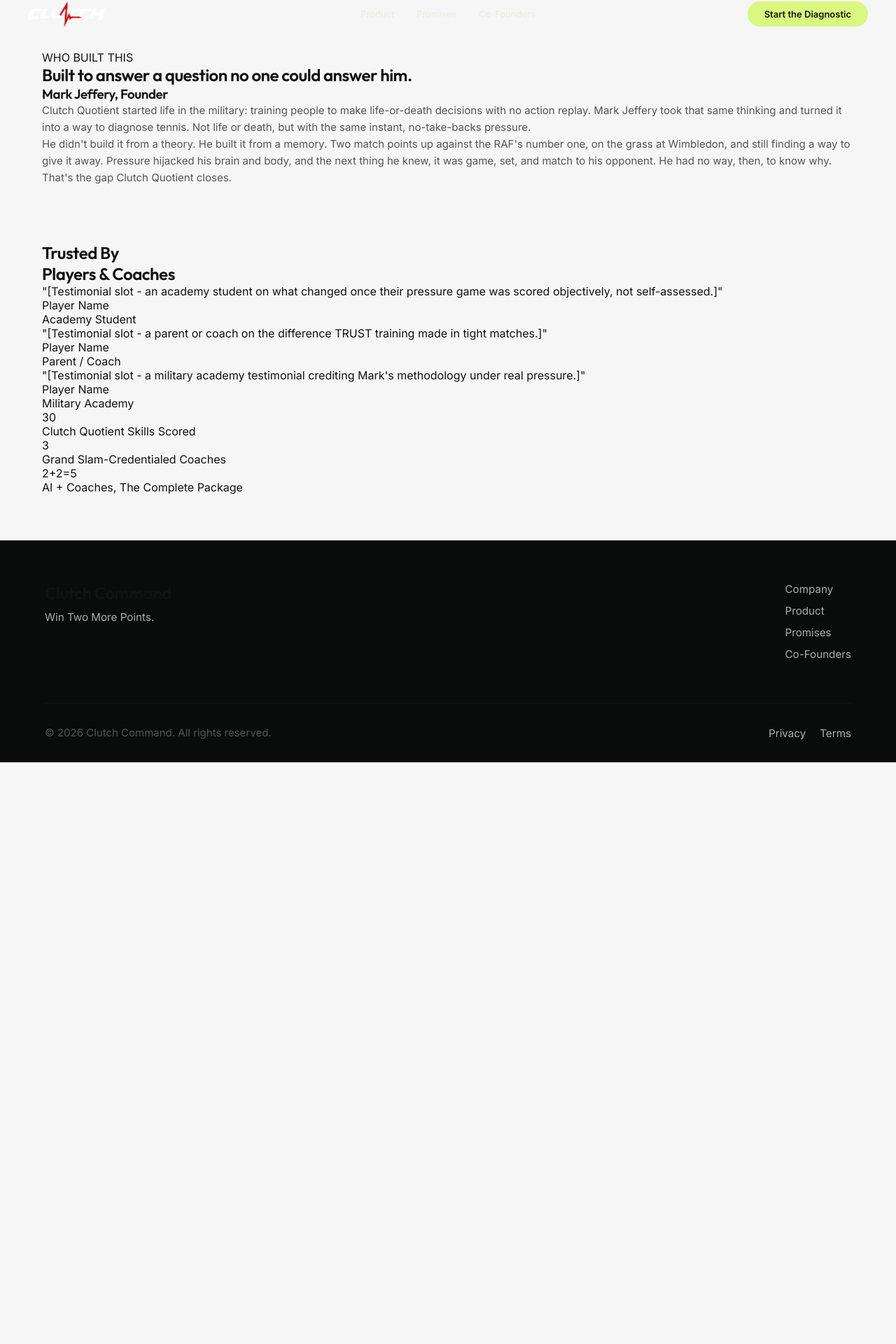
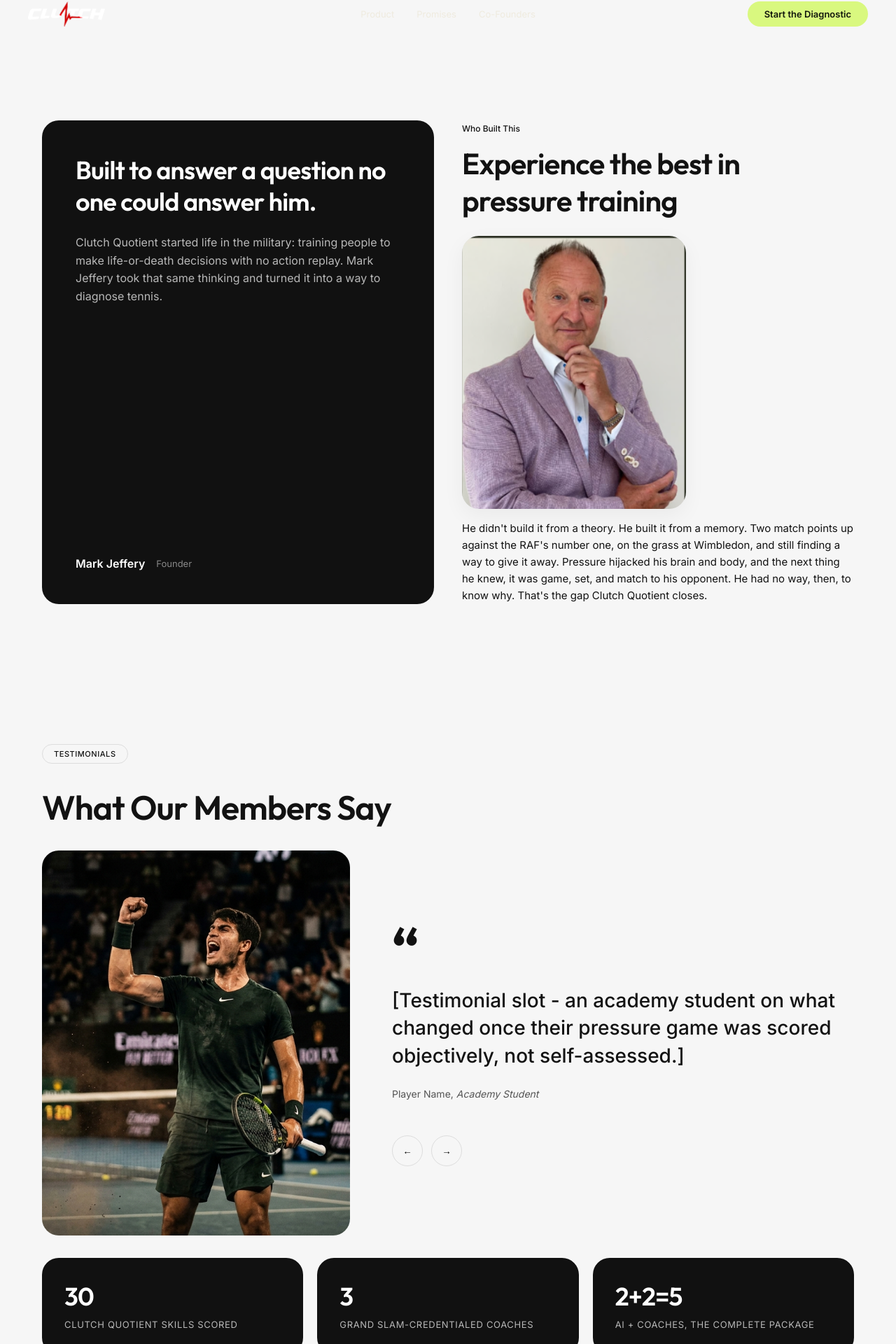
Before and after one commit to aakasharora15/Clutch-Command, a Next.js app: page /co-founders in a window 1280 px wide. Shown: the part 28-1948 px from the top of the page at 70% size. Before the commit the page ends 1117 px from the top, so only its background shows below. Built offline with nearby package versions, Linux system fonts and the light colour scheme.

Commit message:
Fix sub-pages to use the new Padel Sport light theme and bento grid layouts

```diff
--- a/src/app/co-founders/page.tsx
+++ b/src/app/co-founders/page.tsx
@@ -2,46 +2,65 @@ import React from 'react';
 
 export default function CoFoundersPage() {
   return (
-    <div style={{ paddingTop: '100px', minHeight: '100vh' }}>
+    <div className="page-wrapper" style={{ paddingTop: '100px' }}>
 
-      <section className="about-founder">
-        <div className="wrap about-founder-grid">
-          <div className="founder-photo" style={{ backgroundImage: "url('/mark_jeffery.png')", backgroundSize: 'cover', backgroundPosition: 'center' }}></div>
-          <div>
-            <div className="founder-eyebrow">WHO BUILT THIS</div>
+      <section className="about-founder light-section" id="co-founders">
+        <div className="wrap bento-split-reverse">
+          <div className="bento-black-card">
             <h2>Built to answer a question no one could answer him.</h2>
-            <h3>Mark Jeffery, Founder</h3>
-            <p>
-              Clutch Quotient started life in the military: training people to make life-or-death decisions with no action replay. Mark Jeffery took that same thinking and turned it into a way to diagnose tennis. Not life or death, but with the same instant, no-take-backs pressure.
-            </p>
-            <p>
+            <p>Clutch Quotient started life in the military: training people to make life-or-death decisions with no action replay. Mark Jeffery took that same thinking and turned it into a way to diagnose tennis.</p>
+            <div className="bento-black-footer">
+              <div className="founder-name">Mark Jeffery</div>
+              <div className="founder-title">Founder</div>
+            </div>
+          </div>
+          <div className="bento-white-text">
+            <div className="section-eyebrow dark-text">Who Built This</div>
+            <h2 className="dark-text">Experience the best in pressure training</h2>
+            <div className="bento-img-card-small" style={{ backgroundImage: "url('/mark_jeffery.png')" }}></div>
+            <p className="dark-text mt-4">
               He didn't build it from a theory. He built it from a memory. Two match points up against the RAF's number one, on the grass at Wimbledon, and still finding a way to give it away. Pressure hijacked his brain and body, and the next thing he knew, it was game, set, and match to his opponent. He had no way, then, to know why. That's the gap Clutch Quotient closes.
             </p>
           </div>
         </div>
       </section>
 
-      <section className="trusted" id="coaches" style={{ paddingTop: '80px' }}>
+      <section className="testimonials light-section" id="promises">
         <div className="wrap">
-          <h2>Trusted By<br />Players &amp; Coaches</h2>
-          <div className="testi-grid">
-            <div className="testi">
-              <div className="testi-quote">&quot;[Testimonial slot - an academy student on what changed once their pressure game was scored objectively, not self-assessed.]&quot;</div>
-              <div className="testi-person"><div className="avatar"></div><div><div className="testi-name">Player Name</div><div className="testi-role">Academy Student</div></div></div>
-            </div>
-            <div className="testi">
-              <div className="testi-quote">&quot;[Testimonial slot - a parent or coach on the difference TRUST training made in tight matches.]&quot;</div>
-              <div className="testi-person"><div className="avatar"></div><div><div className="testi-name">Player Name</div><div className="testi-role">Parent / Coach</div></div></div>
-            </div>
-            <div className="testi">
-              <div className="testi-quote">&quot;[Testimonial slot - a military academy testimonial crediting Mark&apos;s methodology under real pressure.]&quot;</div>
-              <div className="testi-person"><div className="avatar"></div><div><div className="testi-name">Player Name</div><div className="testi-role">Military Academy</div></div></div>
+          <div className="section-eyebrow dark-text btn-outline-pill">Testimonials</div>
+          <h2 className="dark-text mt-4">What Our Members Say</h2>
+
+          <div className="testi-bento mt-8">
+            <div className="testi-image" style={{ backgroundImage: "url('/bento_player_celebrate_1783528150116.jpg')" }}></div>
+            <div className="testi-content">
+              <div className="testi-quote-mark">“</div>
+              <p className="testi-quote-text dark-text">
+                [Testimonial slot - an academy student on what changed once their pressure game was scored objectively, not self-assessed.]
+              </p>
+              <p className="testi-author dark-text mt-6">
+                Player Name, <em>Academy Student</em>
+              </p>
+
+              <div className="testi-controls">
+                <button className="testi-arrow-btn">&larr;</button>
+                <button className="testi-arrow-btn">&rarr;</button>
+              </div>
             </div>
           </div>
-          <div className="stats">
-            <div className="stat"><div className="stat-num">30</div><div className="stat-lab">Clutch Quotient Skills Scored</div></div>
-            <div className="stat"><div className="stat-num">3</div><div className="stat-lab">Grand Slam-Credentialed Coaches</div></div>
-            <div className="stat"><div className="stat-num">2+2=5</div><div className="stat-lab">AI + Coaches, The Complete Package</div></div>
+
+          <div className="bento-3-col mt-8">
+            <div className="bento-black-card" style={{ padding: '32px' }}>
+               <h3 style={{ fontSize: '36px', marginBottom: '8px' }}>30</h3>
+               <p style={{ color: 'rgba(255,255,255,0.7)', fontSize: '13px', textTransform: 'uppercase', letterSpacing: '0.05em' }}>Clutch Quotient Skills Scored</p>
+            </div>
+            <div className="bento-black-card" style={{ padding: '32px' }}>
+               <h3 style={{ fontSize: '36px', marginBottom: '8px' }}>3</h3>
+               <p style={{ color: 'rgba(255,255,255,0.7)', fontSize: '13px', textTransform: 'uppercase', letterSpacing: '0.05em' }}>Grand Slam-Credentialed Coaches</p>
+            </div>
+            <div className="bento-black-card" style={{ padding: '32px' }}>
+               <h3 style={{ fontSize: '36px', marginBottom: '8px' }}>2+2=5</h3>
+               <p style={{ color: 'rgba(255,255,255,0.7)', fontSize: '13px', textTransform: 'uppercase', letterSpacing: '0.05em' }}>AI + Coaches, The Complete Package</p>
+            </div>
           </div>
         </div>
       </section>
```
Also changed, not shown: src/app/product/page.tsx (+37 -27 lines), src/app/promises/page.tsx (+17 -14 lines).
